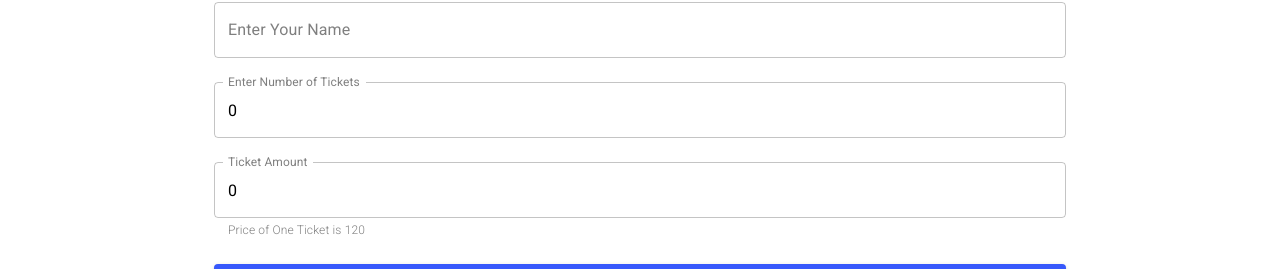
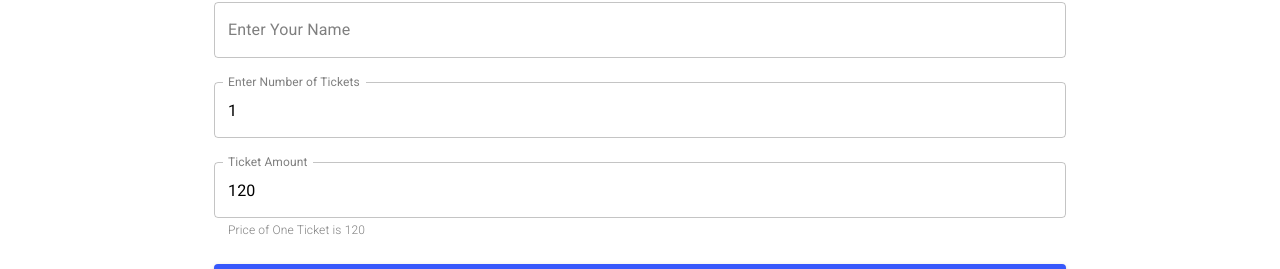
Before and after one commit to GouravGitHub1/BookMyTrain-FrontEnd-React, a React (Create React App) app: page /#/ in a window 1280 px wide. Both pictures are taken after a click on the tab "BOOK TICKETS". Shown: the part 134-403 px from the top of the page. Built offline with nearby package versions, Linux system fonts and the light colour scheme; no server answers.

Commit message:
Add files via upload

```diff
--- a/src/components/BookTicket.tsx
+++ b/src/components/BookTicket.tsx
@@ -9,8 +9,8 @@ import CircularProgress from '@mui/material/CircularProgress';
 import Stack from '@mui/material/Stack';
 export const BookTicket = ({ setSubmitRespnse }: { setSubmitRespnse: any }) => {
 	const [name, setName] = useState('');
-	const [ticket, setTicket] = useState(0);
-	const [amount, setAmount] = useState(0);
+	const [ticket, setTicket] = useState(1);
+	const [amount, setAmount] = useState(120);
 	const [loading, setLoading] = useState(false);
 	const history = useHistory();
 
@@ -22,14 +22,14 @@ export const BookTicket = ({ setSubmitRespnse }: { setSubmitRespnse: any }) => {
 	);
 
 	const handleTicketChange = useCallback((event) => {
-		if (event.target.value < 0) setTicket(1);
+		if (event.target.value < 1) setTicket(1);
 		else if (event.target.value > 7) setTicket(7);
 		else {
 			setTicket(event.target.value);
 			setAmount(event.target.value * 120);
 		}
 	}, []);
-	console.log(loading);
+
 	const handleSubmit = useCallback(() => {
 		setLoading(true);
 		axios
```
